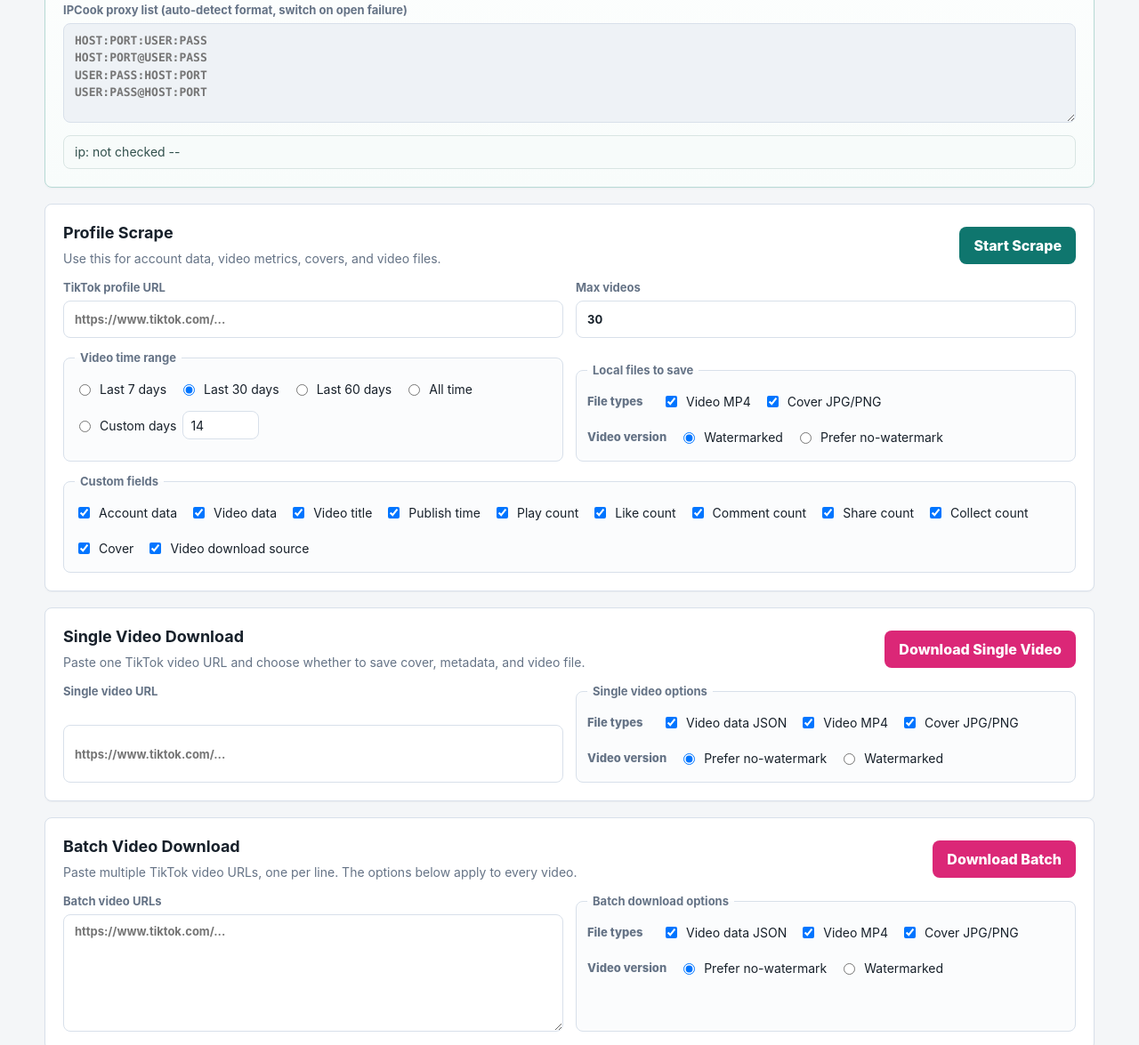
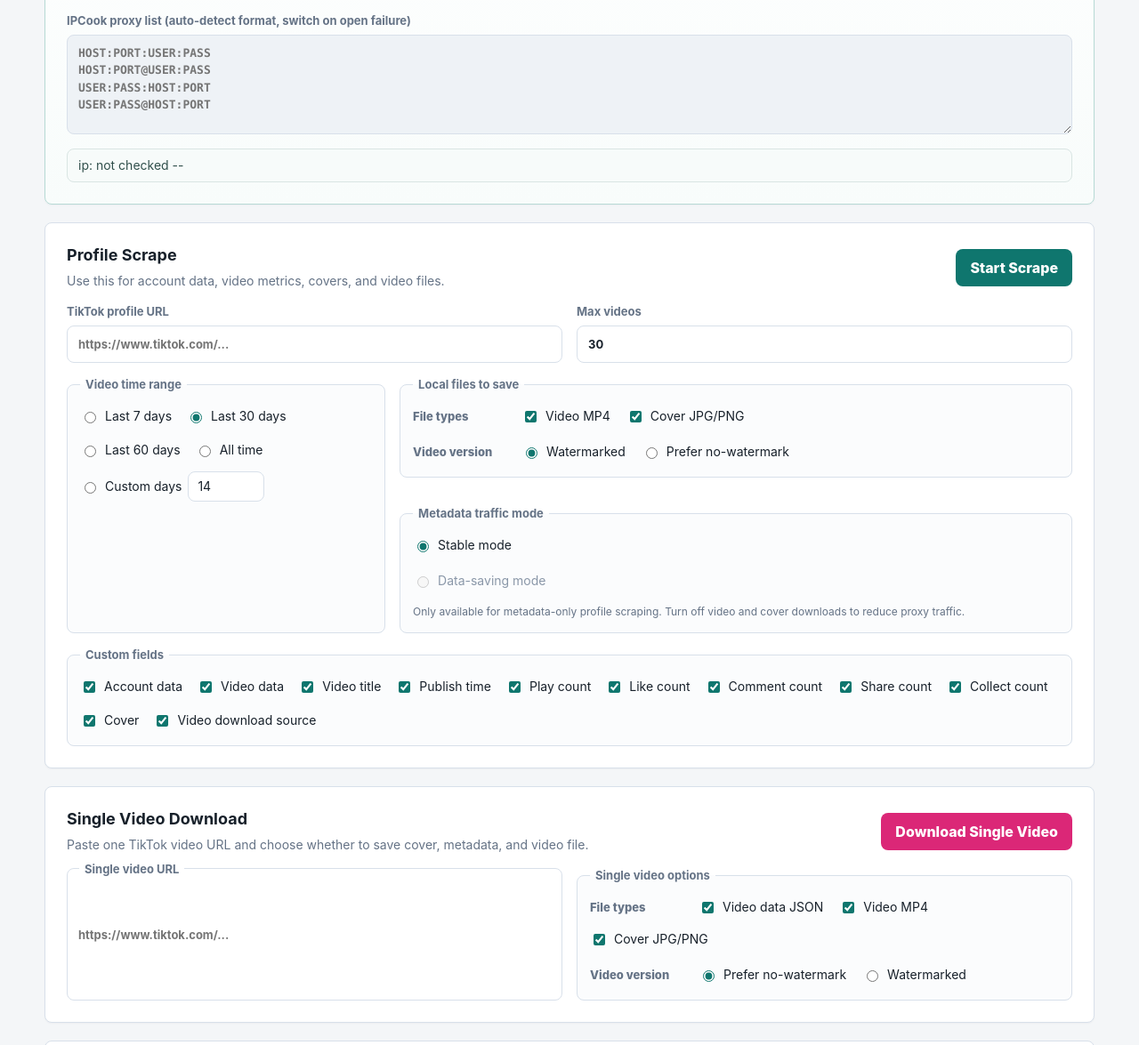
Before and after one commit to Cubone-max/TikTok-Scraper-Console, a website: page public/index.html in a window 1280 px wide. Shown: the part 438-1613 px from the top of the page at 89% size. Drawn offline with Linux system fonts and the light colour scheme.

Commit message:
Release v0.2.0

```diff
--- a/package.json
+++ b/package.json
@@ -1,6 +1,6 @@
 {
   "name": "@cubone-max/tiktok-scraper-console",
-  "version": "0.1.0",
+  "version": "0.2.0",
   "description": "TikTok account data scraper powered by Playwright headless browser and optional proxies.",
   "type": "module",
   "author": "Cubone-max <hackhacksay886@gmail.com>",
--- a/public/app.js
+++ b/public/app.js
@@ -24,6 +24,10 @@ const i18n = {
     proxyListPlaceholder: "HOST:PORT:USER:PASS\nHOST:PORT@USER:PASS\nUSER:PASS:HOST:PORT\nUSER:PASS@HOST:PORT",
     ipcookUrl: "IPCook API 連結（僅 IPCook API 模式使用）",
     proxyList: "IPCook 代理列表（自動識別格式，打開失敗會自動切換）",
+    metadataTrafficMode: "資料流量模式",
+    stableMode: "穩定模式",
+    dataSavingMode: "省流模式",
+    dataSavingNote: "僅適用於不下載影片與封面的主頁元資料擷取；關閉媒體保存後可減少代理流量。",
     timeRange: "影片時間範圍",
     last7: "近 1 週",
     last30: "近 30 天",
@@ -81,6 +85,7 @@ const i18n = {
       task_resumed: "任務已繼續",
       proxy_start: "正在準備連線方式",
       proxy_ready: "連線方式已就緒",
+      traffic_saving_enabled: "省流模式已啟用",
       proxy_using: "正在使用代理",
       proxy_switch: "頁面打開失敗，正在切換代理",
       launch_browser: "正在啟動瀏覽器",
@@ -153,6 +158,10 @@ const i18n = {
     ipcookPlaceholder: "https://www.ipcook.com/api/dynamic/genips?...",
     proxyList: "IPCook proxy list (auto-detect format, switch on open failure)",
     proxyListPlaceholder: "HOST:PORT:USER:PASS\nHOST:PORT@USER:PASS\nUSER:PASS:HOST:PORT\nUSER:PASS@HOST:PORT",
+    metadataTrafficMode: "Metadata traffic mode",
+    stableMode: "Stable mode",
+    dataSavingMode: "Data-saving mode",
+    dataSavingNote: "Only available for metadata-only profile scraping. Turn off video and cover downloads to reduce proxy traffic.",
     timeRange: "Video time range",
     last7: "Last 7 days",
     last30: "Last 30 days",
@@ -210,6 +219,7 @@ const i18n = {
       task_resumed: "Task resumed",
       proxy_start: "Preparing connection",
       proxy_ready: "Connection ready",
+      traffic_saving_enabled: "Data-saving mode enabled",
       proxy_using: "Using proxy",
       proxy_switch: "Page open failed, switching proxy",
       launch_browser: "Launching browser",
@@ -312,6 +322,10 @@ connectionForm.querySelectorAll("input[name=proxyMode]").forEach((input) => {
   input.addEventListener("change", updateConnectionFields);
 });
 
+profileForm.querySelectorAll("input[name=downloadVideos], input[name=downloadCovers]").forEach((input) => {
+  input.addEventListener("change", syncProfileTrafficMode);
+});
+
 document.querySelector("#copyResult").addEventListener("click", async () => {
   await navigator.clipboard.writeText(resultBox.textContent || "{}");
   statusText.textContent = i18n[language].copied;
@@ -375,6 +389,8 @@ function payloadFromProfileForm() {
   const data = new FormData(profileForm);
   const downloadVideos = data.get("downloadVideos") === "on";
   const downloadCovers = data.get("downloadCovers") === "on";
+  const selectedTrafficMode = data.get("trafficMode");
+  const isMetadataOnly = !downloadVideos && !downloadCovers;
   return {
     ...connectionPayload(),
     profileUrl: data.get("profileUrl"),
@@ -385,6 +401,7 @@ function payloadFromProfileForm() {
     downloadVideos,
     downloadCovers,
     mediaMode: data.get("mediaMode"),
+    trafficMode: isMetadataOnly && selectedTrafficMode === "data-saving" ? "data-saving" : "stable",
     fields: data.getAll("fields")
   };
 }
@@ -452,6 +469,16 @@ function updateConnectionFields() {
   }
   ipStatus.className = "ip-status";
   ipStatus.textContent = i18n[language].ipIdle;
+}
+
+function syncProfileTrafficMode() {
+  const downloadVideos = profileForm.querySelector("input[name=downloadVideos]").checked;
+  const downloadCovers = profileForm.querySelector("input[name=downloadCovers]").checked;
+  const dataSaving = profileForm.querySelector("input[name=trafficMode][value='data-saving']");
+  const stable = profileForm.querySelector("input[name=trafficMode][value='stable']");
+  const canSaveTraffic = !downloadVideos && !downloadCovers;
+  dataSaving.disabled = !canSaveTraffic;
+  if (!canSaveTraffic) stable.checked = true;
 }
 
 function parseVideoUrls(text) {
@@ -701,4 +728,5 @@ function setBusy(isBusy) {
 
 applyLanguage();
 updateConnectionFields();
+syncProfileTrafficMode();
 renderProgress([]);
--- a/public/index.html
+++ b/public/index.html
@@ -77,7 +77,7 @@
           </label>
         </div>
 
-        <div class="grid two">
+        <div class="grid profile-options">
           <fieldset class="group">
             <legend data-i18n="timeRange">Video time range</legend>
             <label><input type="radio" name="timeRange" value="7" /> <span data-i18n="last7">Last 7 days</span></label>
@@ -91,6 +91,7 @@
             </label>
           </fieldset>
 
+          <div class="option-stack">
             <fieldset class="group download-group">
               <legend data-i18n="downloadOptions">Local files to save</legend>
               <div class="option-row">
@@ -104,6 +105,14 @@
                 <label><input type="radio" name="mediaMode" value="no-watermark" /> <span data-i18n="noWatermark">Prefer no-watermark</span></label>
               </div>
             </fieldset>
+
+            <fieldset class="group traffic-group">
+              <legend data-i18n="metadataTrafficMode">Metadata traffic mode</legend>
+              <label><input type="radio" name="trafficMode" value="stable" checked /> <span data-i18n="stableMode">Stable mode</span></label>
+              <label><input type="radio" name="trafficMode" value="data-saving" /> <span data-i18n="dataSavingMode">Data-saving mode</span></label>
+              <p class="option-note" data-i18n="dataSavingNote">Only available for metadata-only profile scraping. Turn off video and cover downloads to reduce proxy traffic.</p>
+            </fieldset>
+          </div>
         </div>
 
         <fieldset class="group fields">
@@ -131,7 +140,7 @@
           <button type="submit" class="secondary" data-i18n="downloadSingle">Download Single Video</button>
         </div>
         <div class="grid two">
-          <label class="field">
+          <label class="field single-url-field">
             <span data-i18n="singleUrl">Single video URL</span>
             <input name="videoUrl" type="url" placeholder="https://www.tiktok.com/..." required />
           </label>
--- a/public/styles.css
+++ b/public/styles.css
@@ -15,8 +15,8 @@
   --warning: #a15c07;
   --space-xs: 6px;
   --space-sm: 10px;
-  --space-md: 14px;
-  --space-lg: 18px;
+  --space-md: 16px;
+  --space-lg: 20px;
   --space-xl: 24px;
 }
 
@@ -134,6 +134,7 @@ h3 {
   background: var(--soft);
   color: #23423f;
   font-size: 14px;
+  line-height: 1.45;
 }
 
 .status-dot {
@@ -149,12 +150,12 @@ h3 {
   border: 1px solid var(--line);
   border-radius: 8px;
   background: var(--panel);
-  padding: 20px;
+  padding: var(--space-xl);
   box-shadow: 0 1px 2px rgba(15, 23, 42, 0.04);
 }
 
 .compact {
-  padding-top: 20px;
+  padding-top: var(--space-xl);
 }
 
 .section-head {
@@ -193,9 +194,20 @@ h3 {
   grid-template-columns: repeat(2, minmax(0, 1fr));
 }
 
+.grid.profile-options {
+  grid-template-columns: minmax(280px, 0.9fr) minmax(0, 1.9fr);
+  align-items: stretch;
+}
+
+.option-stack {
+  display: grid;
+  gap: var(--space-md);
+  min-width: 0;
+}
+
 .field {
   display: grid;
-  gap: 7px;
+  gap: 8px;
   color: var(--muted);
   font-size: 13px;
   font-weight: 700;
@@ -217,12 +229,29 @@ input[type="number"],
 textarea,
 select {
   width: 100%;
-  min-height: 42px;
   border: 1px solid var(--line);
   border-radius: 8px;
-  padding: 9px 12px;
   color: var(--text);
   background: #fff;
+  line-height: 1.45;
+}
+
+input[type="url"],
+input[type="number"],
+select {
+  height: 42px;
+  padding: 0 12px;
+  line-height: 42px;
+}
+
+input[type="number"] {
+  appearance: textfield;
+}
+
+input[type="number"]::-webkit-inner-spin-button,
+input[type="number"]::-webkit-outer-spin-button {
+  appearance: none;
+  margin: 0;
 }
 
 input:disabled,
@@ -243,6 +272,7 @@ select:focus {
 
 textarea {
   min-height: 132px;
+  padding: 10px 12px;
   resize: vertical;
   line-height: 1.5;
 }
@@ -296,13 +326,14 @@ textarea {
   display: flex;
   flex-wrap: wrap;
   align-content: flex-start;
-  gap: var(--space-sm) var(--space-md);
-  min-height: 94px;
+  gap: 10px var(--space-md);
+  min-height: 0;
   border: 1px solid var(--line);
   border-radius: 8px;
-  padding: 12px;
+  padding: 14px;
   background: #fbfcfd;
   margin: 0;
+  min-width: 0;
 }
 
 .group legend {
@@ -316,52 +347,97 @@ textarea {
   display: inline-flex;
   align-items: center;
   gap: 7px;
-  min-height: 30px;
+  min-height: 28px;
   color: var(--text);
   font-size: 14px;
+  line-height: 1.45;
 }
 
 .download-group,
-.single-options {
+.single-options,
+.traffic-group {
   display: grid;
-  gap: var(--space-sm);
+  align-content: start;
+  gap: 12px;
+}
+
+.single-url-field {
+  position: relative;
+  display: block;
+}
+
+.single-url-field input {
+  display: block;
+  height: 100%;
+  min-height: 42px;
+  line-height: normal;
+}
+
+.single-url-field > span {
+  position: absolute;
+  z-index: 1;
+  top: -7px;
+  left: 14px;
+  width: auto;
+  padding: 0 6px;
+  background: var(--panel);
 }
 
 .option-row {
   display: flex;
   flex-wrap: wrap;
   align-items: center;
-  gap: 8px var(--space-md);
+  gap: 8px 18px;
   width: 100%;
+  min-width: 0;
 }
 
 .option-title {
-  min-width: 70px;
+  flex: 0 0 104px;
   color: var(--muted);
   font-size: 13px;
   font-weight: 800;
+  line-height: 1.45;
 }
 
 .version-row {
-  flex-wrap: nowrap;
+  flex-wrap: wrap;
 }
 
 .version-row label {
-  white-space: nowrap;
+  white-space: normal;
 }
 
 .fields {
   min-height: unset;
 }
 
-.single-options {
-  min-height: unset;
+.traffic-group label {
+  width: auto;
+  min-width: 150px;
+}
+
+.option-note {
+  width: 100%;
+  color: var(--muted);
+  font-size: 12px;
+  line-height: 1.5;
+}
+
+input[type="checkbox"],
+input[type="radio"] {
+  accent-color: var(--primary);
+}
+
+.group input:disabled + span {
+  color: #8a97a8;
 }
 
 .inline-custom input[type="number"] {
   width: 86px;
-  min-height: 32px;
-  padding: 5px 8px;
+  height: 34px;
+  padding: 0 10px;
+  line-height: 34px;
 }
 
 .primary,
@@ -524,6 +600,10 @@ pre {
     grid-template-columns: 1fr;
   }
 
+  .grid.profile-options {
+    grid-template-columns: 1fr;
+  }
+
   .result-layout {
     grid-template-columns: 1fr;
   }
--- a/src/cli.ts
+++ b/src/cli.ts
@@ -27,6 +27,7 @@ async function main(): Promise<void> {
     taskBatchSize: intArg(args["task-batch-size"], 20),
     taskRetries: intArg(args["task-retries"], 2),
     mediaMode: args["no-watermark"] === true ? "no-watermark" : "watermark",
+    trafficMode: args["data-saving"] === true ? "data-saving" : "stable",
     proxy: directProxy
   };
 
@@ -78,6 +79,7 @@ Options:
   --scroll-times <number>        Profile scroll count before extraction
   --download                     Download video files and covers when URLs are available
   --no-watermark                 Prefer likely no-watermark play sources when downloading
+  --data-saving                  Block non-essential image/media/font requests when metadata-only
   --download-concurrency <num>   Parallel media downloads, default 2
   --task-batch-size <num>        Split large video work into batches, default 20
   --task-retries <num>           Retry failed batches/videos, default 2
--- a/src/server.ts
+++ b/src/server.ts
@@ -42,6 +42,7 @@ type WebRequest = {
   downloadVideos?: boolean;
   downloadCovers?: boolean;
   mediaMode?: "watermark" | "no-watermark";
+  trafficMode?: "stable" | "data-saving";
   maxVideos?: number;
   scrollTimes?: number;
 };
@@ -327,6 +328,7 @@ async function buildScrapeOptions(body: WebRequest, outputDir: string, push: Pus
     taskBatchSize: 20,
     taskRetries: 2,
     mediaMode: body.mediaMode || "watermark",
+    trafficMode: normalizeTrafficMode(body.trafficMode),
     sinceDays: parseSinceDays(body),
     proxy,
     proxyPool,
@@ -394,6 +396,10 @@ function defaultFields(): FieldKey[] {
 function normalizeProxyMode(mode: WebRequest["proxyMode"]): NonNullable<WebRequest["proxyMode"]> {
   if (mode === "ipcookApi" || mode === "ipcookProxy") return mode;
   return "local";
+}
+
+function normalizeTrafficMode(mode: WebRequest["trafficMode"]): NonNullable<WebRequest["trafficMode"]> {
+  return mode === "data-saving" ? "data-saving" : "stable";
 }
 
 function assertProxyInput(proxyMode: NonNullable<WebRequest["proxyMode"]>, body: WebRequest): void {
--- a/src/types.ts
+++ b/src/types.ts
@@ -89,6 +89,7 @@ export type ScrapeOptions = {
   taskBatchSize: number;
   taskRetries: number;
   mediaMode: "watermark" | "no-watermark";
+  trafficMode?: "stable" | "data-saving";
   sinceDays?: number;
   proxy?: ProxyConfig;
   proxyPool?: ProxyConfig[];
```
Also changed, not shown: README.zh-Hant.md (+28 -2 lines), src/tiktok.ts (+53 -6 lines), README.md, docs/ipcook-sponsor-banner.png (added), 2 other files. Lines whose indentation alone changed are shown as unchanged.
